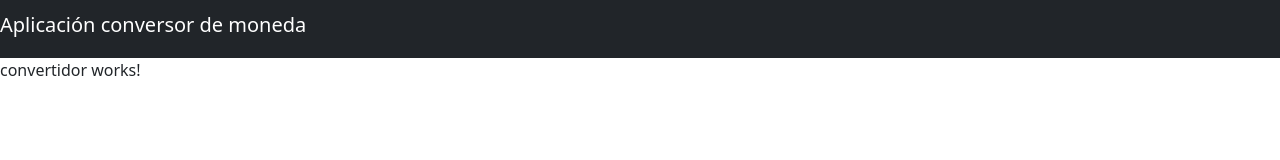
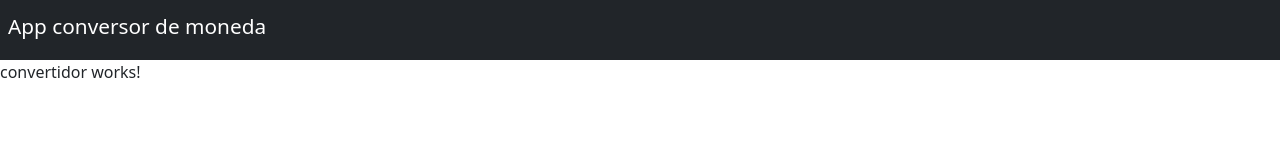
Before and after one commit to miryambathilde/app-convertidor, an Angular app: page / in a window 1280 px wide. Shown: the top 160 px of the page. Built offline with nearby package versions, Linux system fonts and the light colour scheme.

Commit message:
añadimos estilos y vista navbar

```diff
--- a/src/app/components/navbar/navbar.component.css
+++ b/src/app/components/navbar/navbar.component.css
@@ -0,0 +1,7 @@
+.navbar {
+  height: 60px;
+}
+.navbar-brand {
+  margin-left: 8px;
+  font-size: 1.3rem;
+}
--- a/src/app/components/navbar/navbar.component.html
+++ b/src/app/components/navbar/navbar.component.html
@@ -1,3 +1,3 @@
 <nav class="navbar navbar-dark bg-dark">
-    <a class="navbar-brand ml-4 h1">Aplicación conversor de moneda</a>
+    <a class="navbar-brand h1">App conversor de moneda</a>
 </nav>
```
